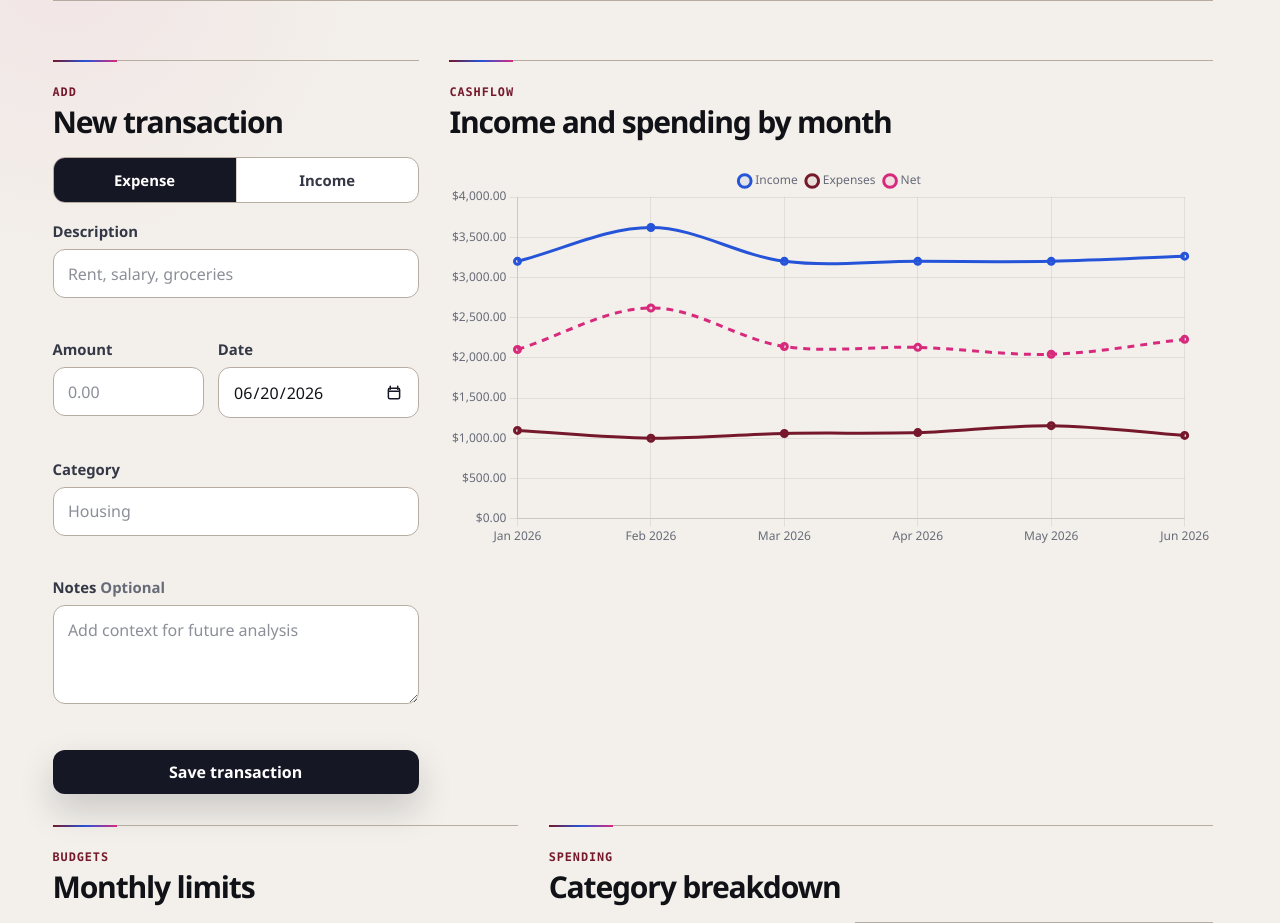
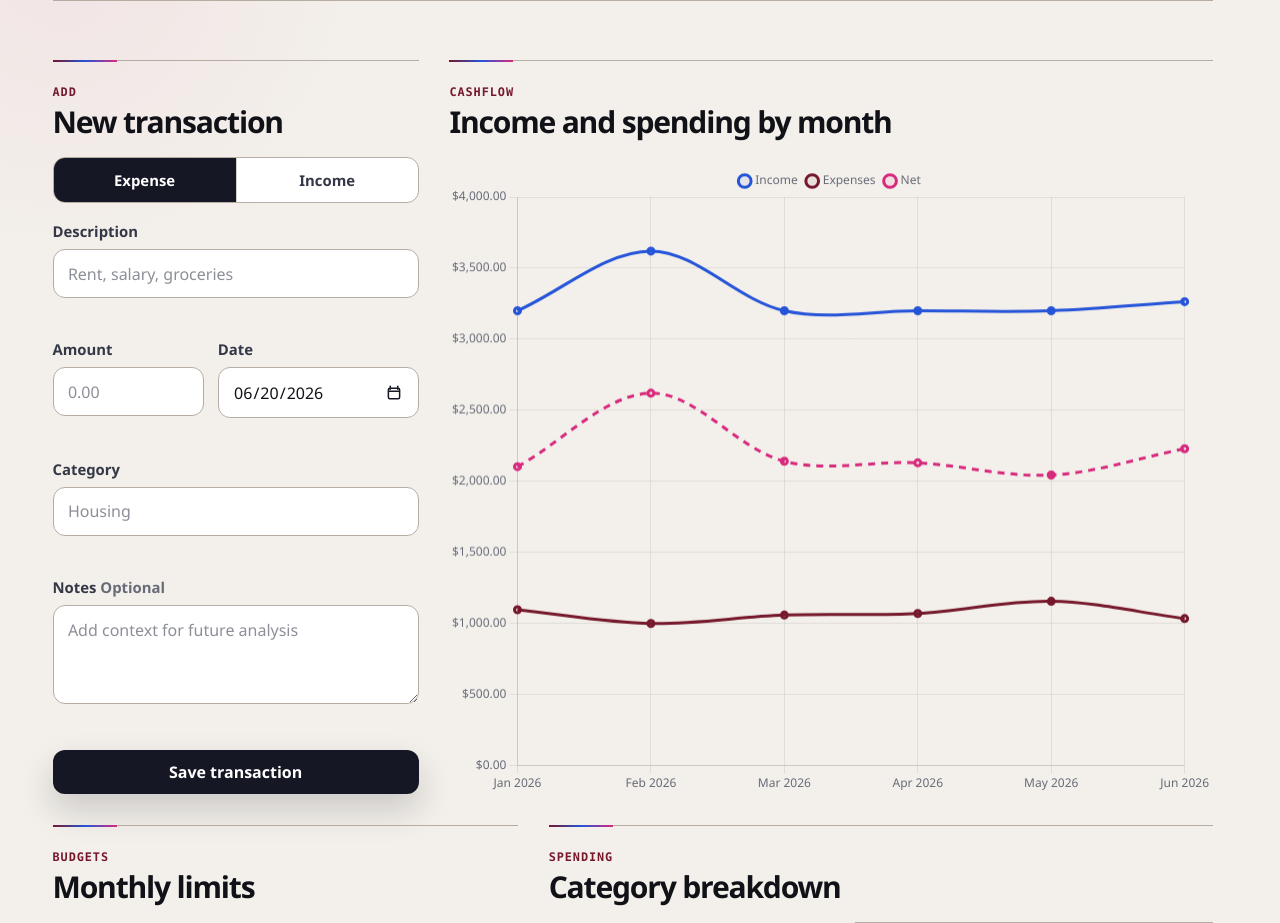
Before and after one commit to furqanfsl/Finance-Tracker, a Flask app: page /dashboard in a window 1280 px wide. Shown: the part 856-1779 px from the top of the page. Run offline with Flask 3, Linux system fonts and the light colour scheme; data comes from the database, SQL or seed files in the repository.

Commit message:
Remove dashboard chart spacing gap

```diff
--- a/personal_finance_tracker/static/css/styles.css
+++ b/personal_finance_tracker/static/css/styles.css
@@ -505,7 +505,7 @@ h3 {
   display: grid;
   grid-template-columns: repeat(12, minmax(0, 1fr));
   gap: clamp(1.4rem, 2.4vw, 2.2rem);
-  align-items: start;
+  align-items: stretch;
   padding: clamp(2.2rem, 4.6vw, 4rem) 0 64px;
 }
 
@@ -716,6 +716,7 @@ textarea:hover {
 .chart-panel {
   display: flex;
   flex-direction: column;
+  min-height: 100%;
 }
 
 .chart-wrap {
```
